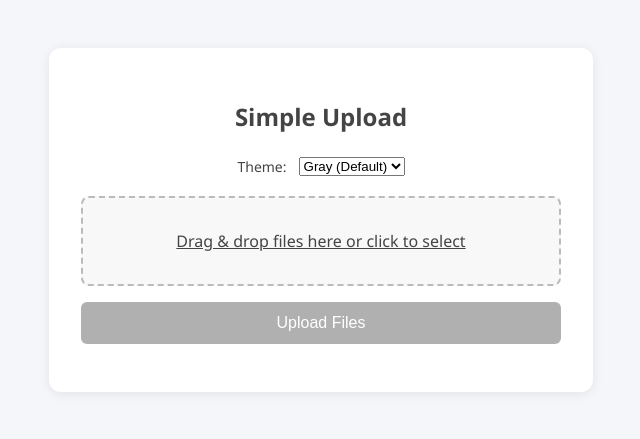
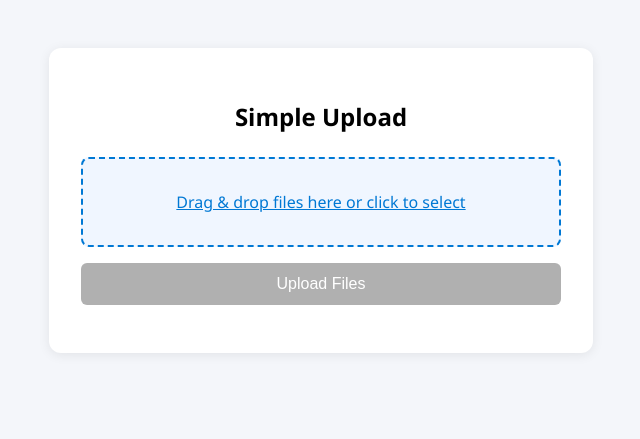
Before and after one commit to ExeqZ/simple-upload, a Flask app: page / in a window 1280 px wide. Shown: the top 439 px of the page, without its empty margins (319-959 px from the left). Run offline with Flask 3, Linux system fonts and the light colour scheme.

Commit message:
back to good

```diff
--- a/requirements.txt
+++ /dev/null
@@ -1,4 +0,0 @@
-flask
-azure-identity
-azure-storage-blob
-gunicorn
--- a/templates/index.html
+++ b/templates/index.html
@@ -5,57 +5,23 @@
   <meta name="viewport" content="width=device-width,initial-scale=1" />
   <title>Simple Upload</title>
   <style>
-    :root {
-      /* Default (Gray) Theme */
-      --bg: #f4f6fa;
-      --container-bg: #fff;
-      --primary: #444;
-      --accent: #888;
-      --border: #bbb;
-      --button-bg: #444;
-      --button-text: #fff;
-      --dropzone-bg: #f8f8f8;
-      --dropzone-border: #bbb;
-      --dropzone-accent: #444;
-      --progress-bg: #eaeaea;
-      --progress-inner: #444;
-      --success: #388e3c;
-      --error: #d32f2f;
-      --contrast-bg: #000;
-      --contrast-text: #fff;
-      --contrast-accent: #ff0;
-    }
     body {
       font-family: 'Segoe UI', Arial, sans-serif;
-      background: var(--bg);
+      background: #f4f6fa;
       margin: 0;
       padding: 0;
-      color: var(--primary);
-      transition: background 0.2s, color 0.2s;
     }
     .container {
       max-width: 480px;
       margin: 3rem auto;
-      background: var(--container-bg);
+      background: #fff;
       border-radius: 12px;
       box-shadow: 0 2px 12px rgba(0,0,0,0.08);
       padding: 2rem;
-      transition: background 0.2s;
     }
     h2 {
       text-align: center;
       margin-bottom: 24px;
-    }
-    .theme-select {
-      display: flex;
-      justify-content: center;
-      margin-bottom: 20px;
-      gap: 8px;
-    }
-    .theme-select label {
-      font-size: 14px;
-      font-weight: 500;
-      margin-right: 4px;
     }
     .file-list {
       margin-top: 16px;
@@ -63,7 +29,7 @@
     }
     .progress-bar {
       width: 100%;
-      background: var(--progress-bg);
+      background: #eaeaea;
       border-radius: 6px;
       margin-bottom: 12px;
       height: 16px;
@@ -71,8 +37,8 @@
     }
     .progress-bar-inner {
       height: 100%;
-      background: var(--progress-inner);
-      transition: width 0.2s, background 0.2s;
+      background: #0078d4;
+      transition: width 0.2s;
     }
     .status {
       text-align: center;
@@ -80,41 +46,40 @@
       font-weight: bold;
     }
     .error {
-      color: var(--error);
+      color: #d32f2f;
     }
     .success {
-      color: var(--success);
+      color: #388e3c;
     }
     button {
       width: 100%;
       padding: 0.75rem;
-      background: var(--button-bg);
-      color: var(--button-text);
+      background: #0078d4;
+      color: #fff;
       border: none;
       border-radius: 6px;
       font-size: 16px;
       cursor: pointer;
       margin-bottom: 16px;
-      transition: background 0.2s, color 0.2s;
     }
     button:disabled {
       background: #b0b0b0;
       cursor: not-allowed;
     }
     .dropzone {
-      border: 2px dashed var(--dropzone-border);
+      border: 2px dashed #0078d4;
       border-radius: 8px;
       padding: 32px 0;
       text-align: center;
-      color: var(--dropzone-accent);
-      background: var(--dropzone-bg);
+      color: #0078d4;
+      background: #f0f6ff;
       margin-bottom: 16px;
-      transition: background 0.2s, border-color 0.2s, color 0.2s;
+      transition: background 0.2s, border-color 0.2s;
     }
     .dropzone.dragover {
       background: #e3f1ff;
-      border-color: var(--primary);
-      color: var(--primary);
+      border-color: #005fa3;
+      color: #005fa3;
     }
     .dropzone input[type="file"] {
       display: none;
@@ -122,70 +87,8 @@
     .dropzone-label {
       cursor: pointer;
       font-weight: 500;
-      color: var(--dropzone-accent);
+      color: #0078d4;
       text-decoration: underline;
-    }
-    /* Blue Theme */
-    .theme-blue {
-      --bg: #eaf3fb;
-      --container-bg: #fafdff;
-      --primary: #1a355b;
-      --accent: #0078d4;
-      --border: #0078d4;
-      --button-bg: #0078d4;
-      --button-text: #fff;
-      --dropzone-bg: #e3f1ff;
-      --dropzone-border: #0078d4;
-      --dropzone-accent: #0078d4;
-      --progress-bg: #eaeaea;
-      --progress-inner: #0078d4;
-    }
-    /* Orange Theme */
-    .theme-orange {
-      --bg: #fff7ed;
-      --container-bg: #fff3e0;
-      --primary: #7c3a00;
-      --accent: #ff9800;
-      --border: #ff9800;
-      --button-bg: #ff9800;
-      --button-text: #fff;
-      --dropzone-bg: #fff3e0;
-      --dropzone-border: #ff9800;
-      --dropzone-accent: #ff9800;
-      --progress-bg: #eaeaea;
-      --progress-inner: #ff9800;
-    }
-    /* Green Theme */
-    .theme-green {
-      --bg: #f0faf4;
-      --container-bg: #f6fff9;
-      --primary: #1b5e20;
-      --accent: #43a047;
-      --border: #43a047;
-      --button-bg: #43a047;
-      --button-text: #fff;
-      --dropzone-bg: #e8f5e9;
-      --dropzone-border: #43a047;
-      --dropzone-accent: #43a047;
-      --progress-bg: #eaeaea;
-      --progress-inner: #43a047;
-    }
-    /* High Contrast Theme */
-    .theme-contrast {
-      --bg: #000;
-      --container-bg: #222;
-      --primary: #fff;
-      --accent: #ff0;
-      --border: #fff;
-      --button-bg: #ff0;
-      --button-text: #000;
-      --dropzone-bg: #111;
-      --dropzone-border: #fff;
-      --dropzone-accent: #ff0;
-      --progress-bg: #333;
-      --progress-inner: #ff0;
-      --success: #0f0;
-      --error: #f00;
     }
   </style>
 </head>
@@ -194,16 +97,7 @@
   <script crossorigin src="https://unpkg.com/react@18/umd/react.development.js"></script>
   <script crossorigin src="https://unpkg.com/react-dom@18/umd/react-dom.development.js"></script>
   <script>
-    const { useState, useRef, useEffect } = React;
-
-    // Theme definitions
-    const THEMES = [
-      { value: '', label: 'Gray (Default)' },
-      { value: 'theme-blue', label: 'Blue' },
-      { value: 'theme-orange', label: 'Orange' },
-      { value: 'theme-green', label: 'Green' },
-      { value: 'theme-contrast', label: 'High Contrast' }
-    ];
+    const { useState, useRef } = React;
 
     function chunkFile(file, chunkSize) {
       const chunks = [];
@@ -216,38 +110,14 @@
       return chunks;
     }
 
-    function setThemeClass(theme) {
-      document.body.classList.remove(...THEMES.map(t => t.value).filter(Boolean));
-      if (theme) document.body.classList.add(theme);
-    }
-
-    function getSavedTheme() {
-      const match = document.cookie.match(/(^| )simpleupload_theme=([^;]+)/);
-      return match ? decodeURIComponent(match[2]) : '';
-    }
-
-    function saveTheme(theme) {
-      document.cookie = `simpleupload_theme=${encodeURIComponent(theme)};path=/;max-age=31536000`;
-    }
-
     function FileUpload() {
       const [files, setFiles] = useState([]);
       const [progress, setProgress] = useState({});
       const [status, setStatus] = useState('');
       const [isUploading, setIsUploading] = useState(false);
       const [dragActive, setDragActive] = useState(false);
-      const [theme, setTheme] = useState(getSavedTheme());
       const abortControllers = useRef({});
       const fileInputRef = useRef();
-
-      useEffect(() => {
-        setThemeClass(theme);
-        saveTheme(theme);
-      }, [theme]);
-
-      const handleThemeChange = (e) => {
-        setTheme(e.target.value);
-      };
 
       const handleFileChange = (e) => {
         setFiles(Array.from(e.target.files));
@@ -427,19 +297,6 @@
       return (
         React.createElement('div', { className: 'container' },
           React.createElement('h2', null, 'Simple Upload'),
-          React.createElement('div', { className: 'theme-select' },
-            React.createElement('label', { htmlFor: 'theme-select' }, 'Theme:'),
-            React.createElement('select', {
-              id: 'theme-select',
-              value: theme,
-              onChange: handleThemeChange,
-              disabled: isUploading
-            },
-              THEMES.map(t =>
-                React.createElement('option', { key: t.value, value: t.value }, t.label)
-              )
-            )
-          ),
           React.createElement('div', {
             className: 'dropzone' + (dragActive ? ' dragover' : ''),
             onClick: handleZoneClick,
```
Also changed, not shown: infra/azuredeploy.json (deleted, +0 -136 lines), infra/parameters.json (+14 -11 lines), package.json (+38 -3 lines), .github/workflows/main_simple-upload-web-ne-01.yml, README.md, static/app.bundle.js (added), 3 other files.
